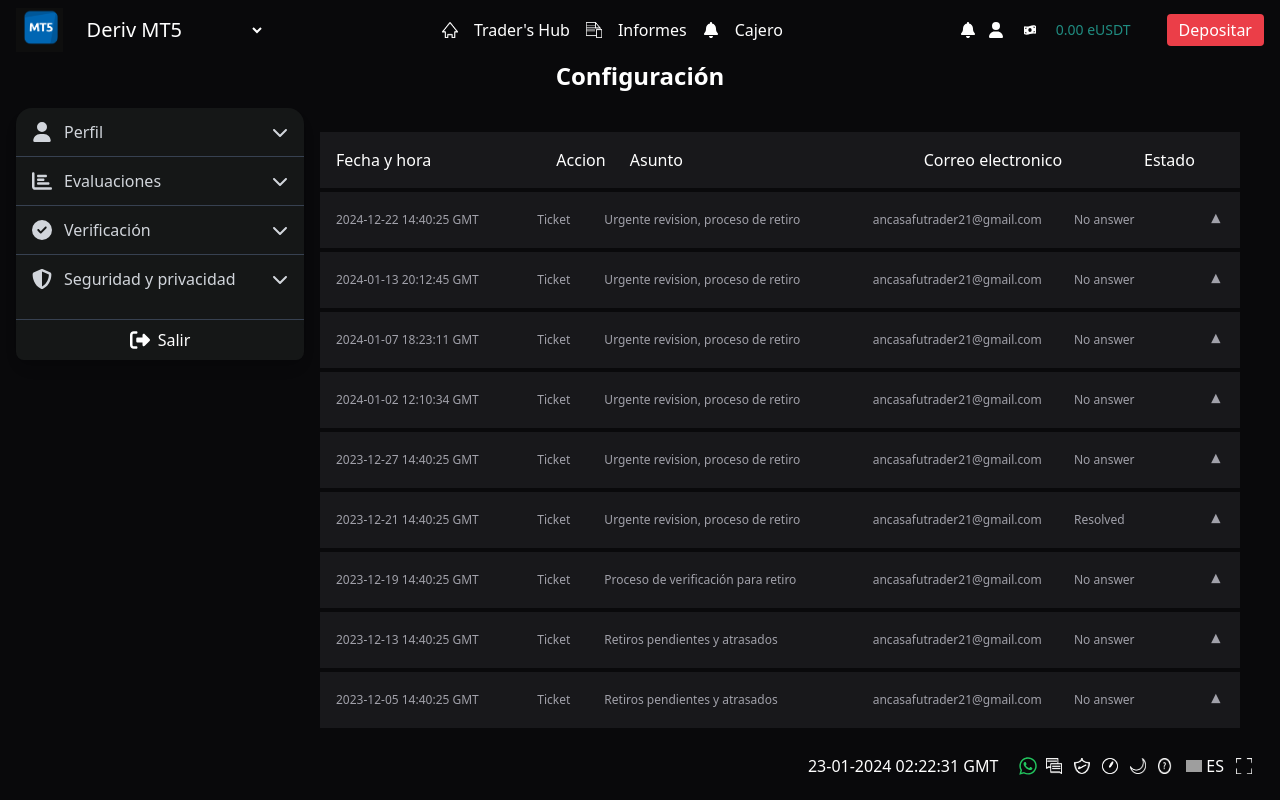
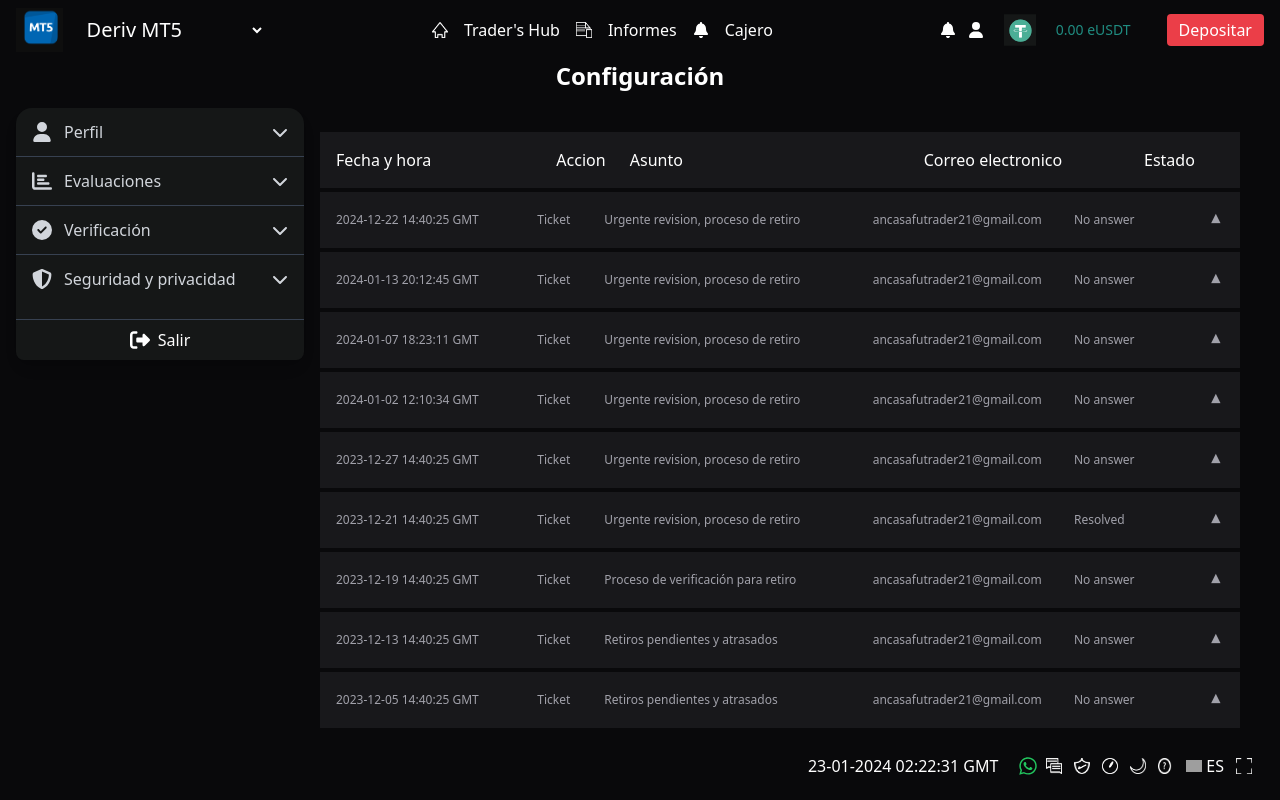
Before and after one commit to Andriuman/MT5, a React (Vite) app: page /tickets in a window 1280 px wide. Shown: the top 800 px of the page. Built offline with nearby package versions, Linux system fonts and the light colour scheme; grey boxes are pictures that could not be loaded.

Commit message:
Maindev_01

```diff
--- a/index.html
+++ b/index.html
@@ -2,7 +2,7 @@
 <html lang="en">
   <head>
     <meta charset="UTF-8" />
-    <link rel="icon" type="image/svg+xml" href="/vite.svg" />
+    <link rel="icon" type="image/svg+xml" href="/d-logo.png" />
     <meta name="viewport" content="width=device-width, initial-scale=1.0" />
     <title>CriptAndres</title>
   </head>
--- a/src/components/Dropdown.jsx
+++ b/src/components/Dropdown.jsx
@@ -27,7 +27,7 @@ const Dropdown = () => {
 
       {/* Dropdown */}
       {isOpen && (
-        <div className="origin-top-right absolute right-0 mt-2 w-56 rounded-md shadow-lg bg-zinc-900 ring-1 ring-black ring-opacity-5">
+        <div className="origin-top-right absolute right-0 mt-2 w-80 rounded-md shadow-lg bg-zinc-900 ring-1 ring-black ring-opacity-5">
           {/* Tabs para seleccionar la columna */}
           <div className="px-0 py-2">
             <div className="flex justify-between">
--- a/src/components/Header.jsx
+++ b/src/components/Header.jsx
@@ -61,7 +61,7 @@ const Header = () => {
 
 
           <div className="flex items-center text-magenta  rounded px-2 py-1">
-            <FontAwesomeIcon icon={faMoneyBillWave} className="h-3 w-3 text-white mr-1" />
+          <img src="src/images/tether.svg" alt="Descripción" className="h-8 w-8 mr-1" />
             <Dropdown />
           </div>
 
```
Also changed, not shown: public/d-logo.png (added), src/images/tether.svg (added).
